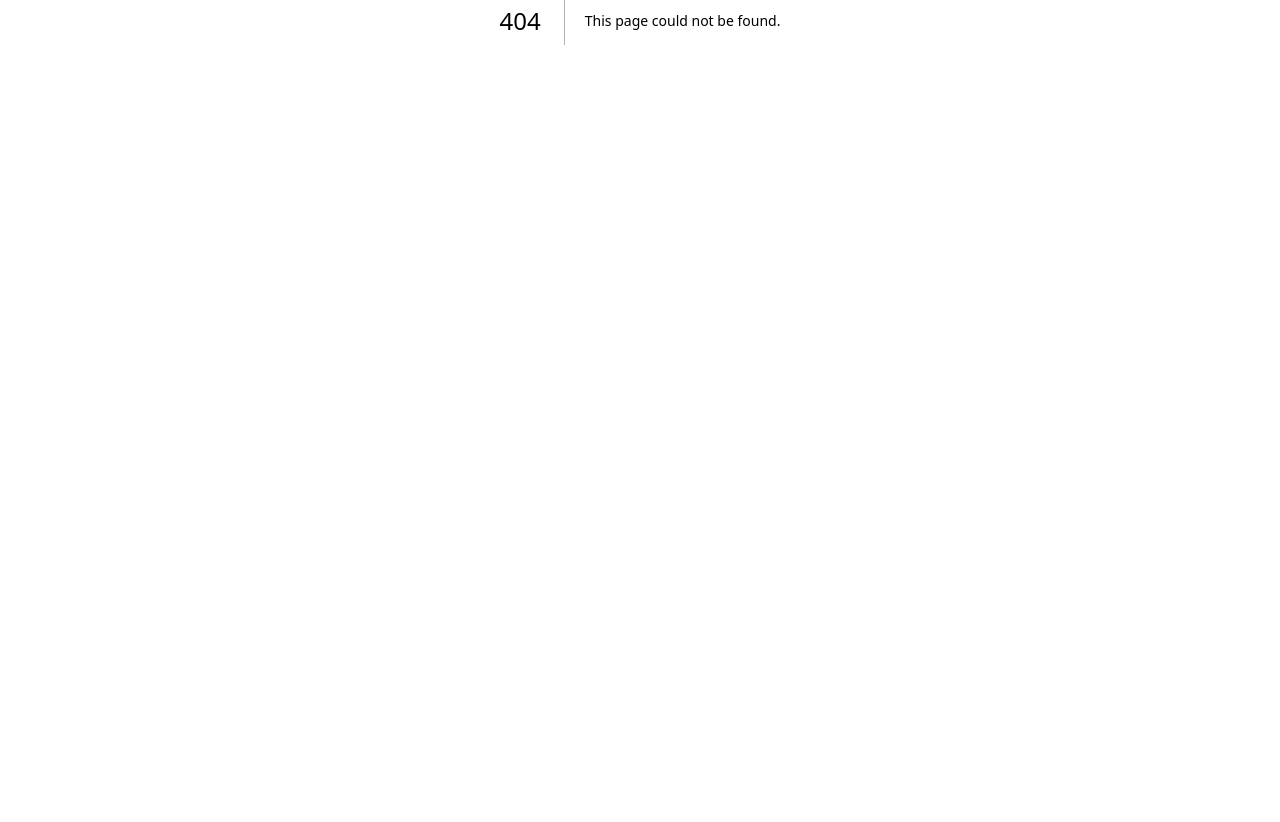
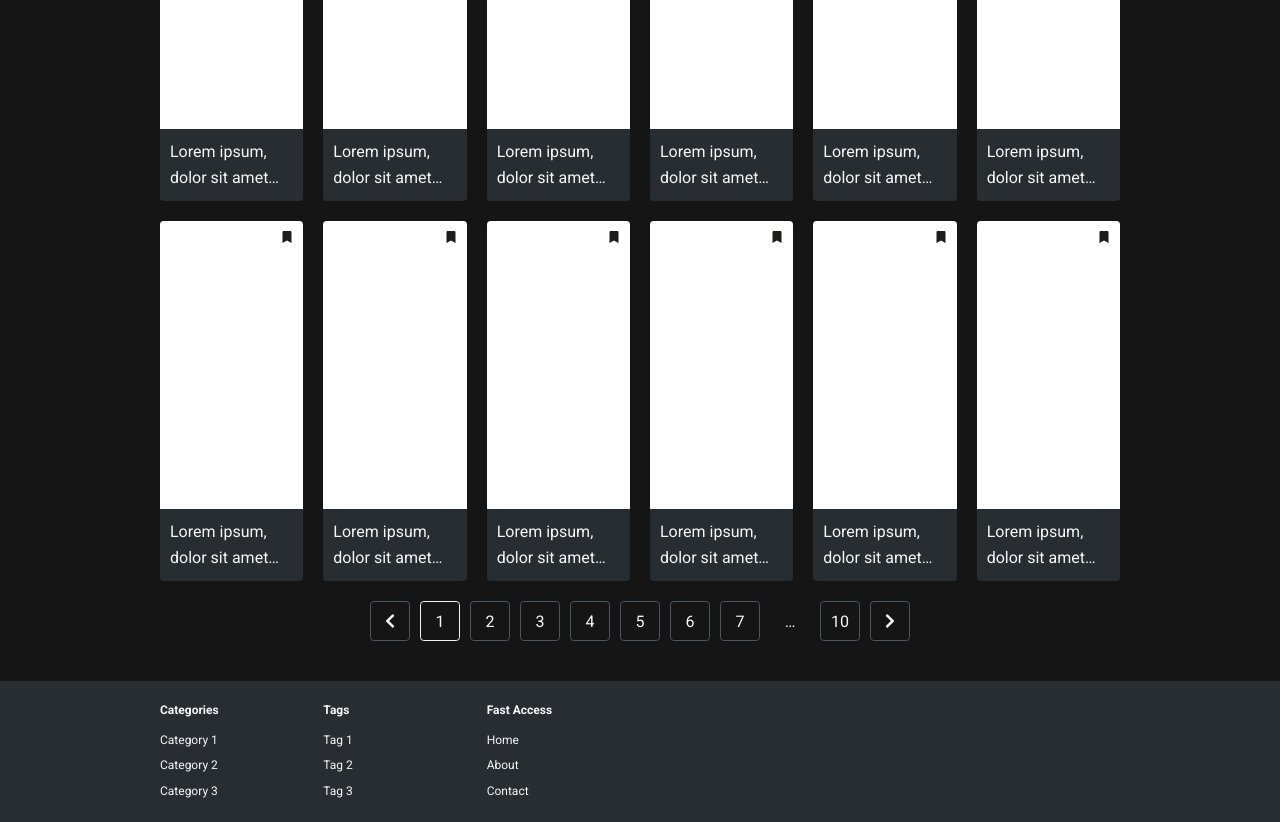
Before and after one commit to hnamdev21/lord-of-manga-client, a Next.js app: page /saved-comics in a window 1280 px wide. Before the commit this address had no page. Shown: the part 380-1202 px from the top of the page. Before the commit the page ends 800 px from the top, so only its background shows below. Built offline with nearby package versions, Linux system fonts and the light colour scheme; no server answers.

Commit message:
update(ui): saved comics page

```diff
--- a/src/app/(user)/save/page.tsx
+++ b/src/app/(user)/saved-comics/page.tsx
@@ -1,7 +1,9 @@
 import React from "react";
 
+import SavedComicsModule from "@/modules/(user)/SavedComics";
+
 const SavedComicsPage = () => {
-  return <div>SavedComicsPage</div>;
+  return <SavedComicsModule />;
 };
 
 export default SavedComicsPage;
--- a/src/components/CardComic/index.tsx
+++ b/src/components/CardComic/index.tsx
@@ -1,3 +1,5 @@
+"use client";
+
 import { Popover } from "antd";
 import React from "react";
 import { FaBookmark } from "react-icons/fa";
--- a/src/components/Pagination/index.tsx
+++ b/src/components/Pagination/index.tsx
@@ -15,13 +15,9 @@ type PaginationProps = {
   pageSize?: number;
 };
 
-const Pagination = ({ onPageChange, totalPages, siblingCount, currentPage, pageSize }: PaginationProps) => {
-  const paginationRange = usePagination({
-    currentPage,
-    totalPages,
-    siblingCount,
-    pageSize,
-  });
+const Pagination = ({ ...props }: PaginationProps) => {
+  const { onPageChange, currentPage } = props;
+  const paginationRange = usePagination(props);
 
   if (!paginationRange || currentPage === 0 || paginationRange.length < 2) {
     return null;
@@ -55,6 +51,7 @@ const Pagination = ({ onPageChange, totalPages, siblingCount, currentPage, pageS
 
         return (
           <li
+            key={pageNumber}
             className={twMerge(
               "rounded-md aspect-square w-[4rem] border-[.1rem] border-solid border-gray-600 flex items-center justify-center cursor-pointer",
               pageNumber === currentPage && "border-gray-100"
--- a/src/hooks/usePagination.ts
+++ b/src/hooks/usePagination.ts
@@ -16,29 +16,28 @@ const range = (start: number, end: number) => {
 
 const usePagination = ({ totalPages, pageSize = 10, siblingCount = 1, currentPage }: UsePagination) => {
   const paginationRange = React.useMemo(() => {
-    const totalPageCount = Math.ceil(totalPages / pageSize);
     const totalPageNumbers = siblingCount + 5;
     const leftSiblingIndex = Math.max(currentPage - siblingCount, 1);
-    const rightSiblingIndex = Math.min(currentPage + siblingCount, totalPageCount);
+    const rightSiblingIndex = Math.min(currentPage + siblingCount, totalPages);
     const shouldShowLeftDots = leftSiblingIndex > 2;
-    const shouldShowRightDots = rightSiblingIndex < totalPageCount - 2;
+    const shouldShowRightDots = rightSiblingIndex < totalPages - 2;
     const firstPageIndex = 1;
-    const lastPageIndex = totalPageCount;
+    const lastPageIndex = totalPages;
 
-    if (totalPageNumbers >= totalPageCount) {
-      return range(1, totalPageCount);
+    if (totalPageNumbers >= totalPages) {
+      return range(1, totalPages);
     }
 
     if (!shouldShowLeftDots && shouldShowRightDots) {
       const leftItemCount = 3 + 2 * siblingCount;
       const leftRange = range(1, leftItemCount);
 
-      return [...leftRange, DOTS, totalPageCount];
+      return [...leftRange, DOTS, totalPages];
     }
 
     if (shouldShowLeftDots && !shouldShowRightDots) {
       const rightItemCount = 3 + 2 * siblingCount;
-      const rightRange = range(totalPageCount - rightItemCount + 1, totalPageCount);
+      const rightRange = range(totalPages - rightItemCount + 1, totalPages);
       return [firstPageIndex, DOTS, ...rightRange];
     }
 
--- a/src/modules/(user)/Profile/index.tsx
+++ b/src/modules/(user)/Profile/index.tsx
@@ -38,13 +38,7 @@ const ProfileModule = () => {
           </Form.Item>
 
           <div className="w-1/3 flex items-end pb-[2.4rem]">
-            <Button
-              type="primary"
-              style={{
-                backgroundColor: "var(--color-info)",
-              }}
-              className="block flex-1"
-            >
+            <Button type="dashed" className="block flex-1">
               Verify
             </Button>
           </div>
--- /dev/null
+++ b/src/modules/(user)/SavedComics/index.tsx
@@ -0,0 +1,43 @@
+"use client";
+
+import { Divider } from "antd";
+import React from "react";
+
+import CardComic from "@/components/CardComic";
+import Container from "@/components/Container";
+import Pagination from "@/components/Pagination";
+import Typography from "@/components/Typography";
+
+const SavedComicsModule = () => {
+  return (
+    <Container noGrid>
+      <Typography tag="h1" fontSize="2xl" align="center">
+        Saved Comics
+      </Typography>
+
+      <Divider />
+
+      <div className="grid grid-cols-12 gap-[2rem] mb-[2rem]">
+        {Array.from({ length: 12 }).map((_, index) => (
+          <div key={index} className="col-span-2">
+            <CardComic />
+          </div>
+        ))}
+      </div>
+
+      <div className="w-full flex justify-center">
+        <Pagination
+          currentPage={1}
+          onPageChange={() => {
+            //
+          }}
+          totalPages={10}
+          pageSize={12}
+          siblingCount={2}
+        />
+      </div>
+    </Container>
+  );
+};
+
+export default SavedComicsModule;
```
Also changed, not shown: src/modules/(user)/SavedComics/styles.module.scss (added).
